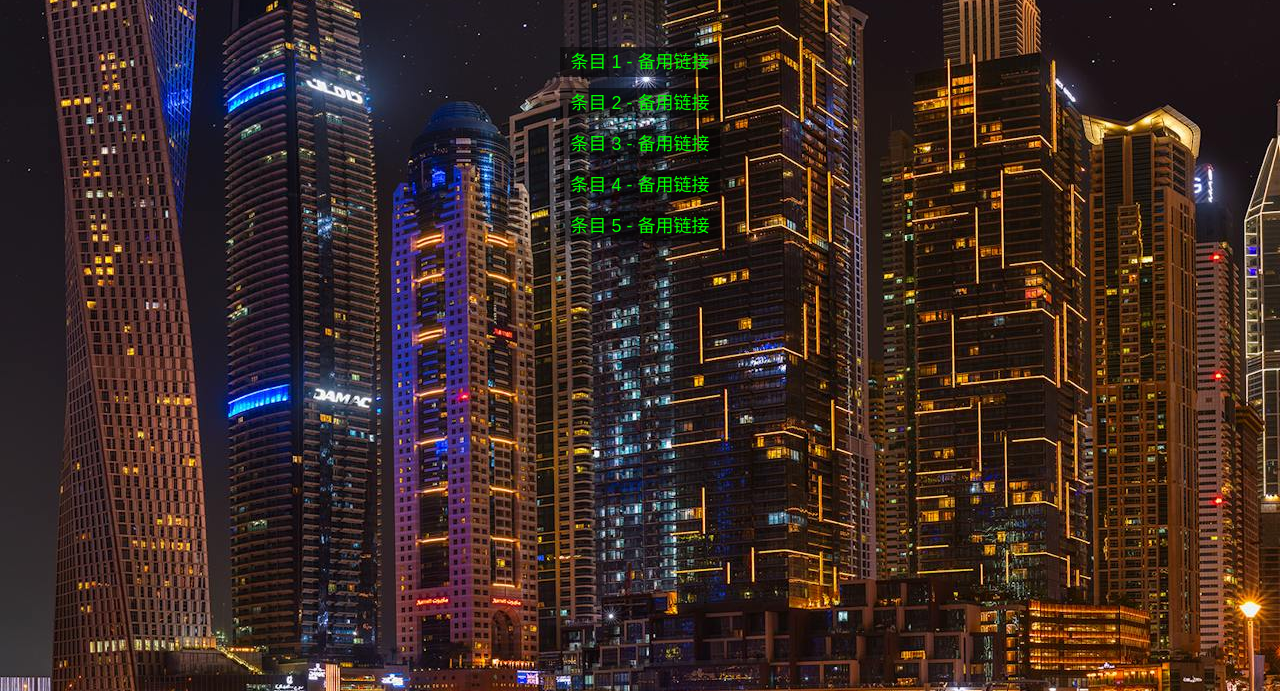
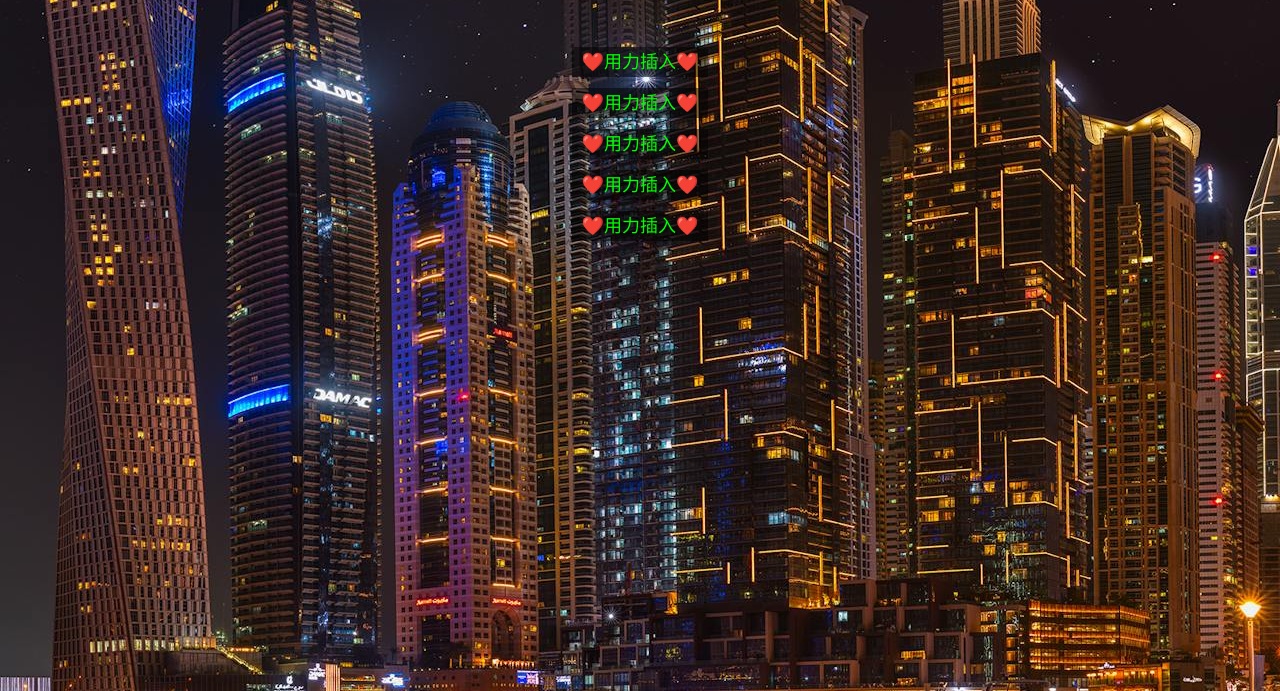
Before and after one commit to fcyqdr/fcyqdr1, a plain HTML site: page index.html in a window 1280 px wide. Shown: the part 109-800 px from the top of the page. Drawn offline with Linux system fonts and the light colour scheme; a web font is replaced by a local one.

Commit message:
Update index.html

```diff
--- a/index.html
+++ b/index.html
@@ -89,11 +89,11 @@
     <div class="door door-right"></div>
     <h1>备用转接</h1>
     <ul>
-        <li style="--i: 1;"><a href="https://fcyqdr.github.io/fcyqdr/" target="_blank">条目 1 - 备用链接</a></li>
-        <li style="--i: 2;"><a href="https://example.com/link2" target="_blank">条目 2 - 备用链接</a></li>
-        <li style="--i: 3;"><a href="https://example.com/link3" target="_blank">条目 3 - 备用链接</a></li>
-        <li style="--i: 4;"><a href="https://example.com/link4" target="_blank">条目 4 - 备用链接</a></li>
-        <li style="--i: 5;"><a href="https://example.com/link5" target="_blank">条目 5 - 备用链接</a></li>
+        <li style="--i: 1;"><a href="https://fcyqdr.github.io/fcyqdr/" target="_blank">❤️用力插入❤️</a></li>
+        <li style="--i: 2;"><a href="https://example.com/link2" target="_blank">❤️用力插入❤️</a></li>
+        <li style="--i: 3;"><a href="https://example.com/link3" target="_blank">❤️用力插入❤️</a></li>
+        <li style="--i: 4;"><a href="https://example.com/link4" target="_blank">❤️用力插入❤️</a></li>
+        <li style="--i: 5;"><a href="https://example.com/link5" target="_blank">❤️用力插入❤️</a></li>
     </ul>
 </body>
 </html>
```
